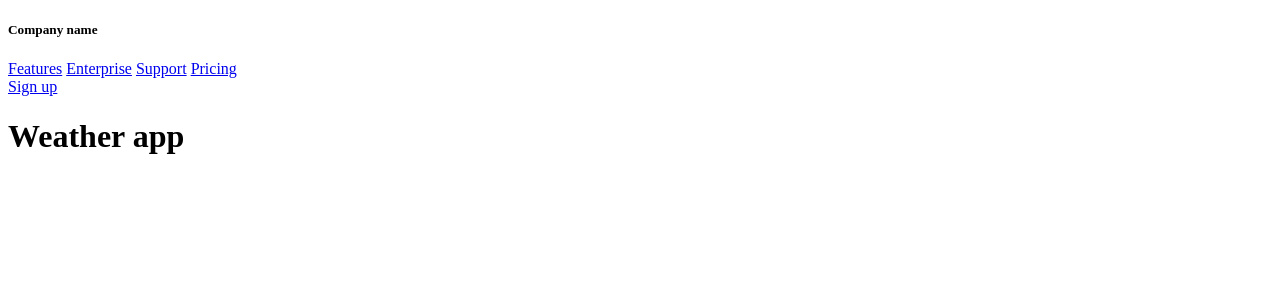
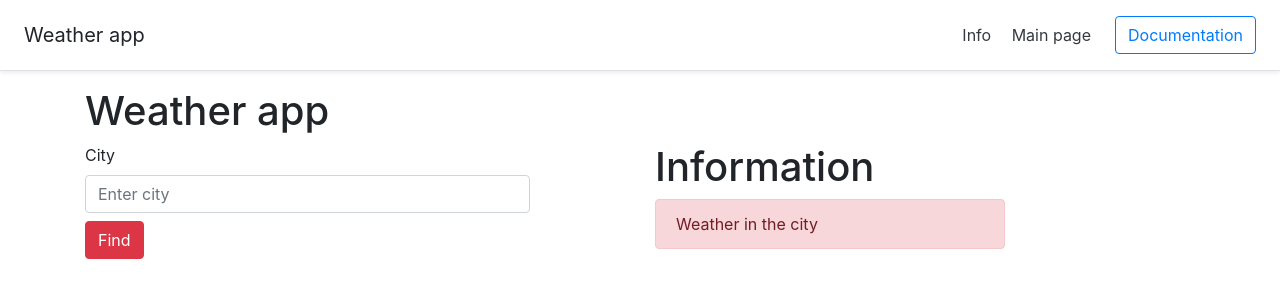
Before and after one commit to nAnna519/WeatherApp, a Python web app: template weather/templates/weather/index.html in a window 1280 px wide. Shown: the top 300 px of the page. Run offline with Jinja, Linux system fonts and the light colour scheme; the template is opened without the code that fills it, so the values that code supplies are empty; some libraries are stand-ins or nearby versions.

Commit message:
Updated main htmp page

```diff
--- a/weather/templates/weather/index.html
+++ b/weather/templates/weather/index.html
@@ -3,20 +3,45 @@
 <head>
     <meta charset="UTF-8">
     <title>Weather app</title>
-    <link rel="'stylesheet" href="https://stackpath.bootstrapcdn.com/bootstrap/4.3.1/css/bootstrap.min.css">
+    <link rel="stylesheet" href="https://stackpath.bootstrapcdn.com/bootstrap/4.3.1/css/bootstrap.min.css">
 </head>
 <body>
+    <div class="d-flex flex-column flex-md-row align-items-center p-3 px-md-4 mb-3 bg-white border-bottom shadow-sm">
+      <h5 class="my-0 mr-md-auto font-weight-normal">Weather app</h5>
+      <nav class="my-2 my-md-0 mr-md-3">
+        <a class="p-2 text-dark" href="#">Info</a>
+        <a class="p-2 text-dark" href="#">Main page</a>
+      </nav>
+      <a class="btn btn-outline-primary" href="#">Documentation</a>
+    </div>
+    <div class="container">
+        <h1> Weather app</h1>
+        <div class="row">
+            <div class="col-5 offset-0">
+                <form action="">
+                    <label for="city"> City</label>
+                    <input type="text" id="city" class="form-control" name="city" placeholder="Enter city">
+                    <input type="submit" name="send" value="Find" class="mt-2 btn btn-danger">
 
-  <h5 class="my-0 mr-md-auto font-weight-normal">Company name</h5>
-  <nav class="my-2 my-md-0 mr-md-3">
-    <a class="p-2 text-dark" href="#">Features</a>
-    <a class="p-2 text-dark" href="#">Enterprise</a>
-    <a class="p-2 text-dark" href="#">Support</a>
-    <a class="p-2 text-dark" href="#">Pricing</a>
-  </nav>
-  <a class="btn btn-outline-primary" href="#">Sign up</a>
+                </form>
 
-    <h1> Weather app</h1>
+            </div>
+
+            <div class="col-4 offset-1">
+                <h1> Information</h1>
+                <div class="alert alert-danger">
+                    Weather in the city
+                </div>
+
+            </div>
+        </div>
+
+
+
+    </div>
+
+
+
 
 </body>
 </html>
```
